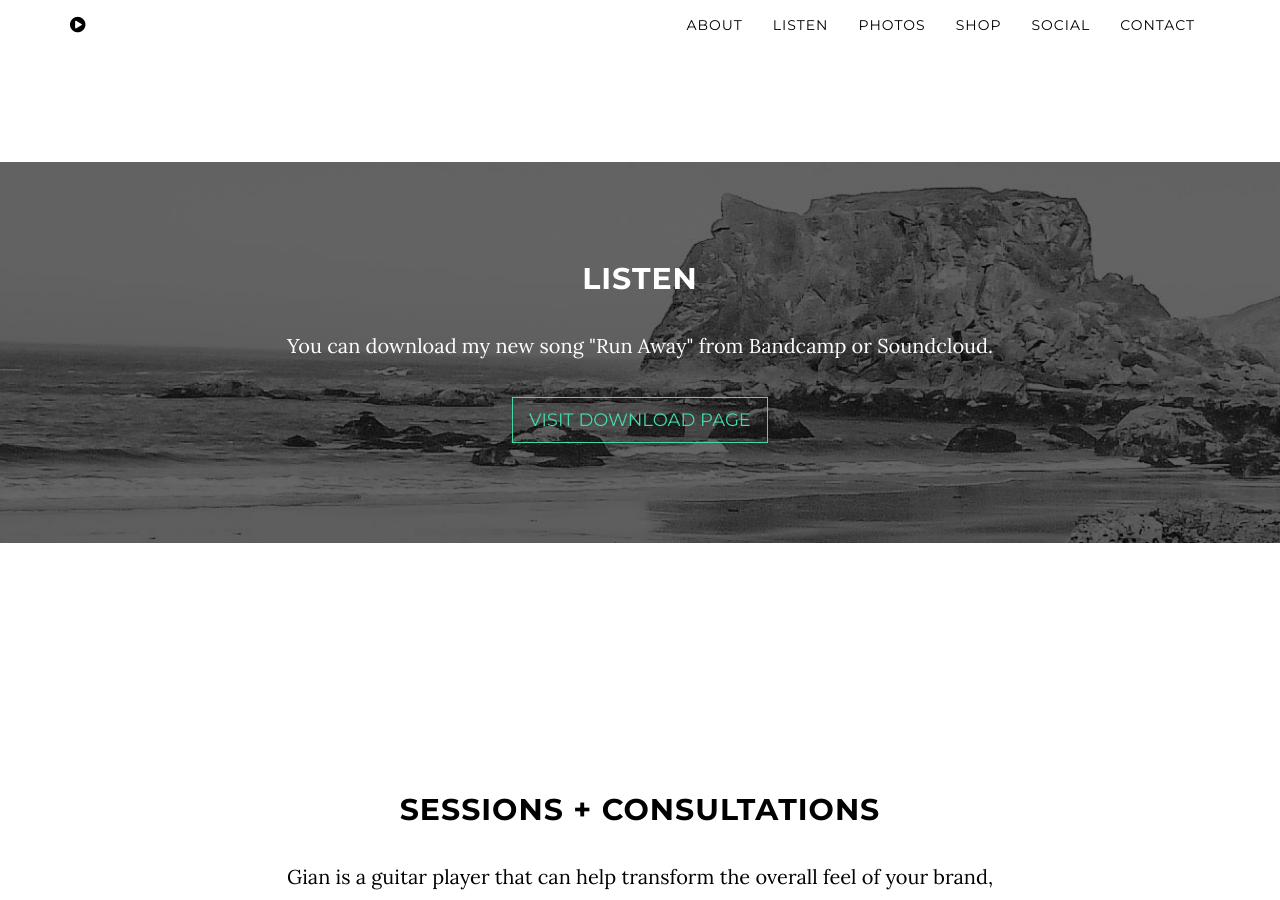
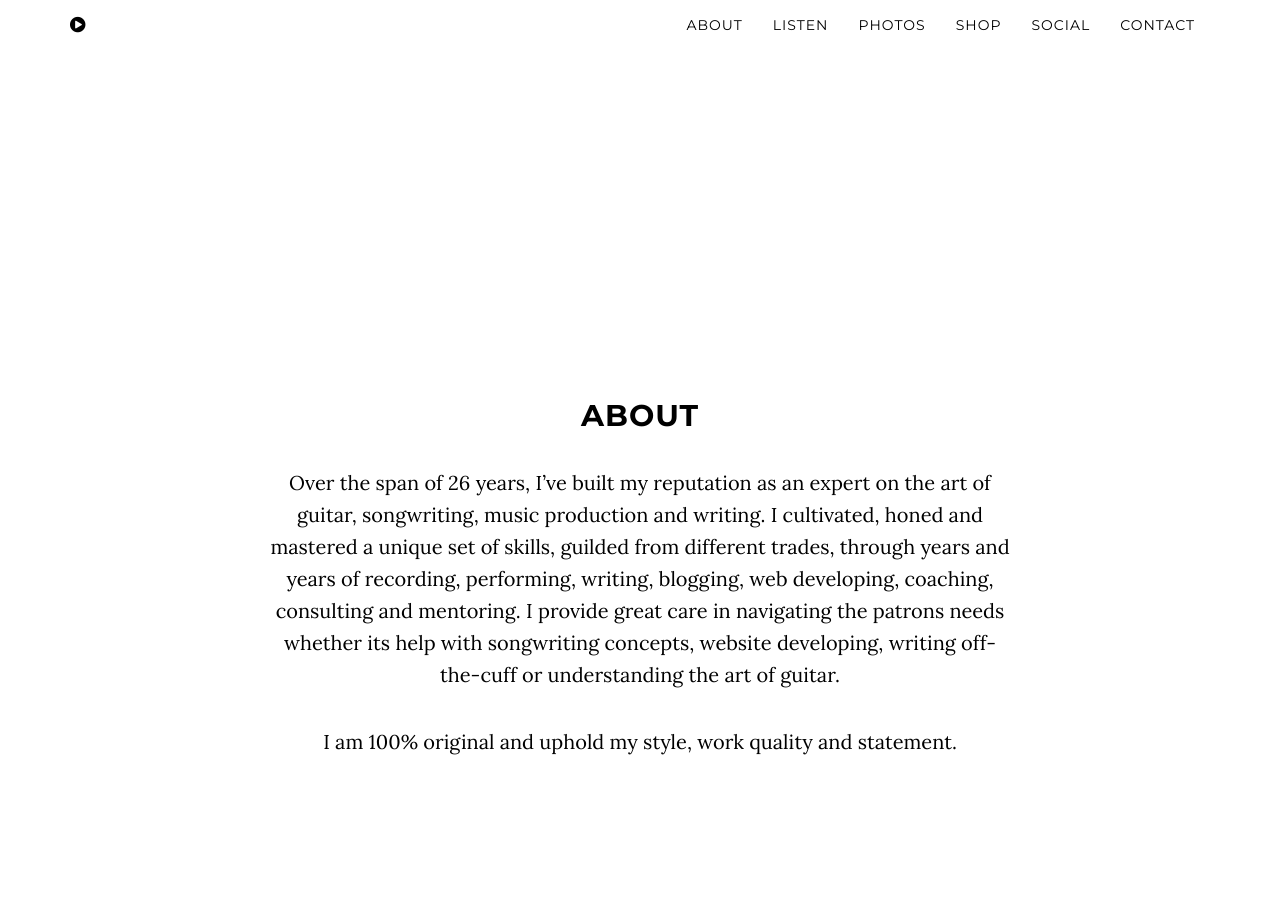
Before and after one commit to gianguitar/gsolo.github.io, a Jekyll site: the page built from index.html, in a window 1280 px wide and 900 px high, scrolled down 1632 px. Built offline with Jekyll 4.4.1, drawn with Linux system fonts in a browser that asks for light colours; some of the changed text lies outside the part shown.

Commit message:
Update index.html

```diff
--- a/index.html
+++ b/index.html
@@ -17,19 +17,8 @@
     </div>
 </header>
 
-<!-- About Section -->
+<!-- Listen Section -->
 <section id="about" class="container content-section text-center">
-    <div class="row">
-        <div class="col-lg-8 col-lg-offset-2">
-            <h2>About</h2>
-            <p>Over the span of 26 years, I’ve built my reputation as an expert on the art of guitar, songwriting, music production and writing. I cultivated, honed and mastered a unique set of skills, guilded from different trades, through years and years of recording, performing, writing, blogging, web developing, coaching, consulting and mentoring. I provide great care in navigating the patrons needs whether its help with songwriting concepts, website developing, writing off-the-cuff or understanding the art of guitar.</p>
-            <p>I am 100% original and uphold my style, work quality and statement.</p>
-        </div>
-    </div>
-</section>
-
-<!-- Music Section -->
-<section id="listen" class="content-section text-center">
     <div class="download-section">
         <div class="container">
             <div class="col-lg-8 col-lg-offset-2">
@@ -41,13 +30,18 @@
     </div>
 </section>
 
-<!-- Session Section -->
+<!-- Photo Section -->
+<section id="listen" class="content-section text-center">
+
+</section>
+
+<!-- About Section -->
 <section id="session" class="container content-section text-center">
     <div class="row">
         <div class="col-lg-8 col-lg-offset-2">
-            <h2>Sessions + Consultations</h2>
-            <p>Gian is a guitar player that can help transform the overall feel of your brand, product, advertisement, vibe, music, film, video, event, private party, commercial or TV show. Gian is specialized in guitar playing, guitar instruction, music production, marketing, public relations, content creation, writing, editing, songwriting, recording, performing, blogging and more. Head over the contact page and get started. Gian's available in-person and online. Get in contact with Gian today: soundsbygian@gmail.com</p>
-            <p>I'm available to give expert advice, professional direction and actionable instruction to all guitarists and musicians seeking direction or clarity in regards to setting and conquering goals, guitar playing in general and musical ambition. With my knowledge and real-life experiences, I can definitely and would love to lend a hand or an ear in helping you reach your goals...and have fun while doing it. I sharpened my teeth by playing countless shows at numerous venues all across the country and met the most intuitive musician minds all along my travels. I became a guitar master because of these experiences. I also ran a rock/metal magazine that gave me the view from the other side and gave me a different perspective of the music industry, sharpening my teeth further as a professional musician, writer and guitar master. B</p>
+            <h2>About</h2>
+            <p>Over the span of 26 years, I’ve built my reputation as an expert on the art of guitar, songwriting, music production and writing. I cultivated, honed and mastered a unique set of skills, guilded from different trades, through years and years of recording, performing, writing, blogging, web developing, coaching, consulting and mentoring. I provide great care in navigating the patrons needs whether its help with songwriting concepts, website developing, writing off-the-cuff or understanding the art of guitar.</p>
+            <p>I am 100% original and uphold my style, work quality and statement.</p>
         </div>
     </div>
 </section>
```
